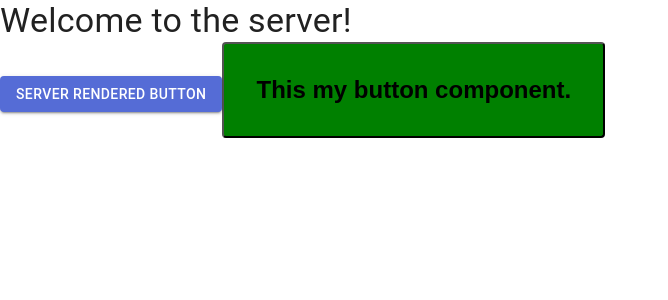
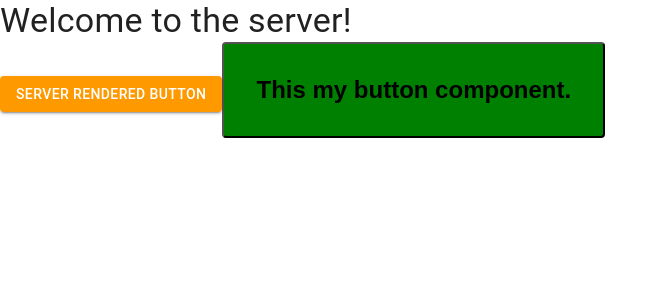
Before and after one commit to demolaemrick/TrueKart, a Next.js app in the folder client/: page /ssrpage in a window 1280 px wide. Shown: the top 300 px of the page, without its empty margins (0-668 px from the left). Built offline with nearby package versions, Linux system fonts and the light colour scheme.

Commit message:
Change primary color

```diff
--- a/client/styles/theme.ts
+++ b/client/styles/theme.ts
@@ -5,7 +5,8 @@ import { red } from '@mui/material/colors';
 const theme = createTheme({
   palette: {
     primary: {
-      main: '#556cd6',
+      main: '#ff9900',
+      contrastText: 'white',
     },
     secondary: {
       main: '#19857b',
```
